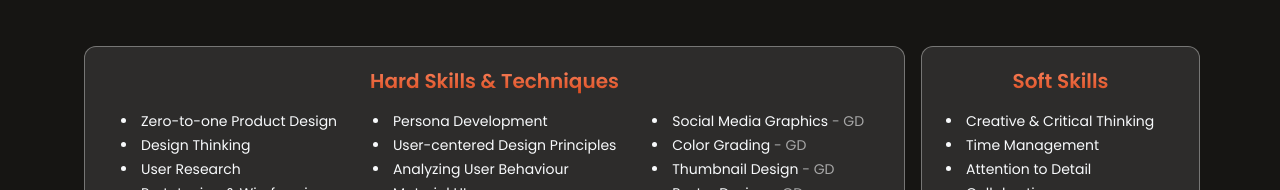
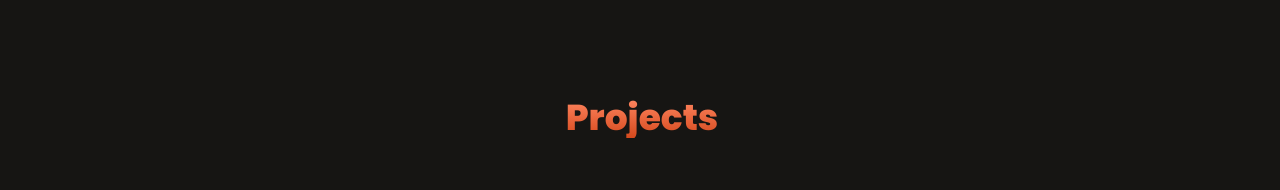
Before and after one commit to ThoufiqM/Portfolio, a Next.js app: page / in a window 1280 px wide. Shown: the part 762-952 px from the top of the page. Built offline with nearby package versions, Linux system fonts and the light colour scheme.

Commit message:
update: removed skills

```diff
--- a/components/ExperienceWith.jsx
+++ b/components/ExperienceWith.jsx
@@ -44,7 +44,7 @@ const ExperienceWith = () => {
           alt=""
         />
       </div>
-      <Skills />
+      {/* <Skills /> */}
     </div>
   );
 };
```
